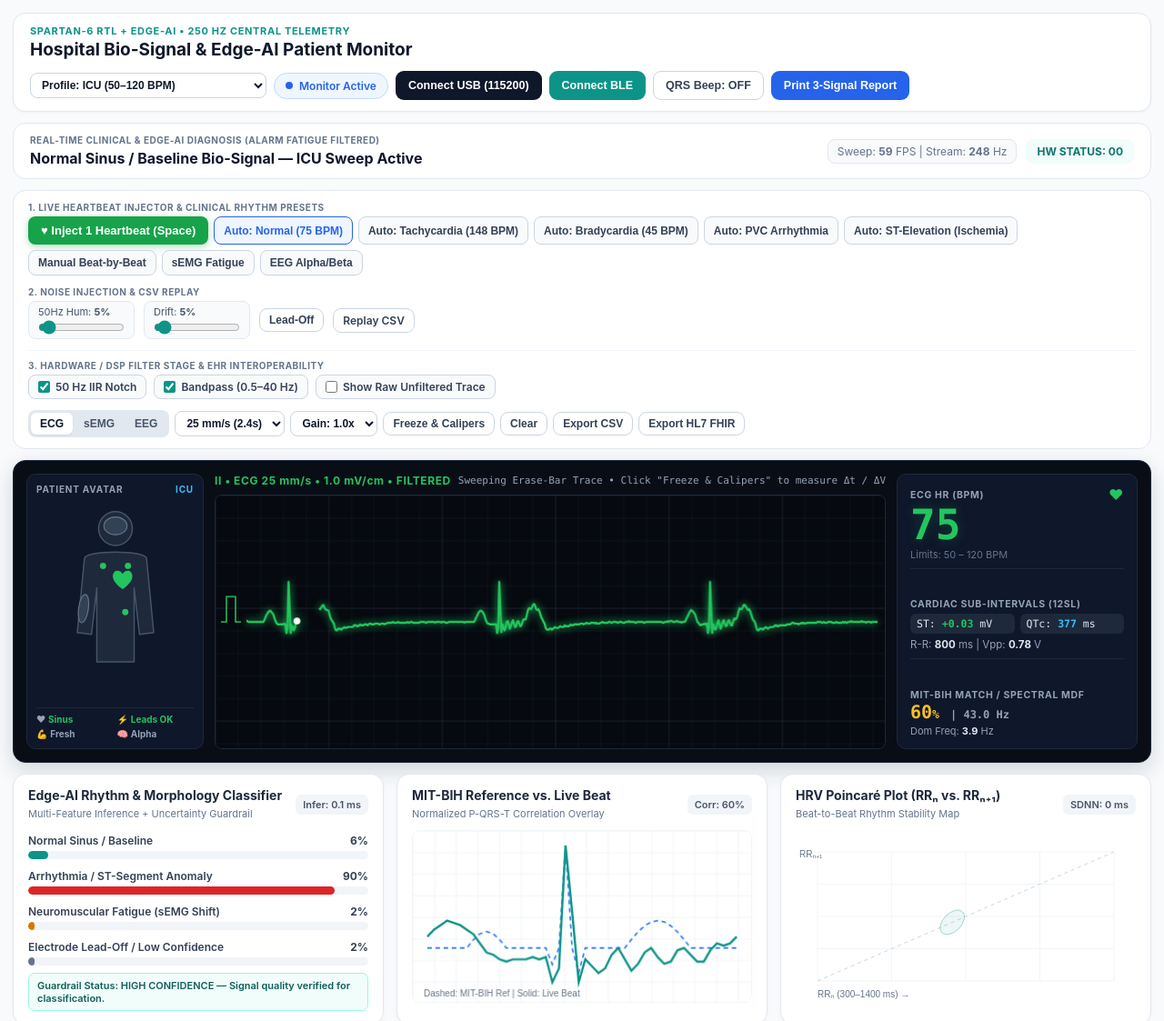
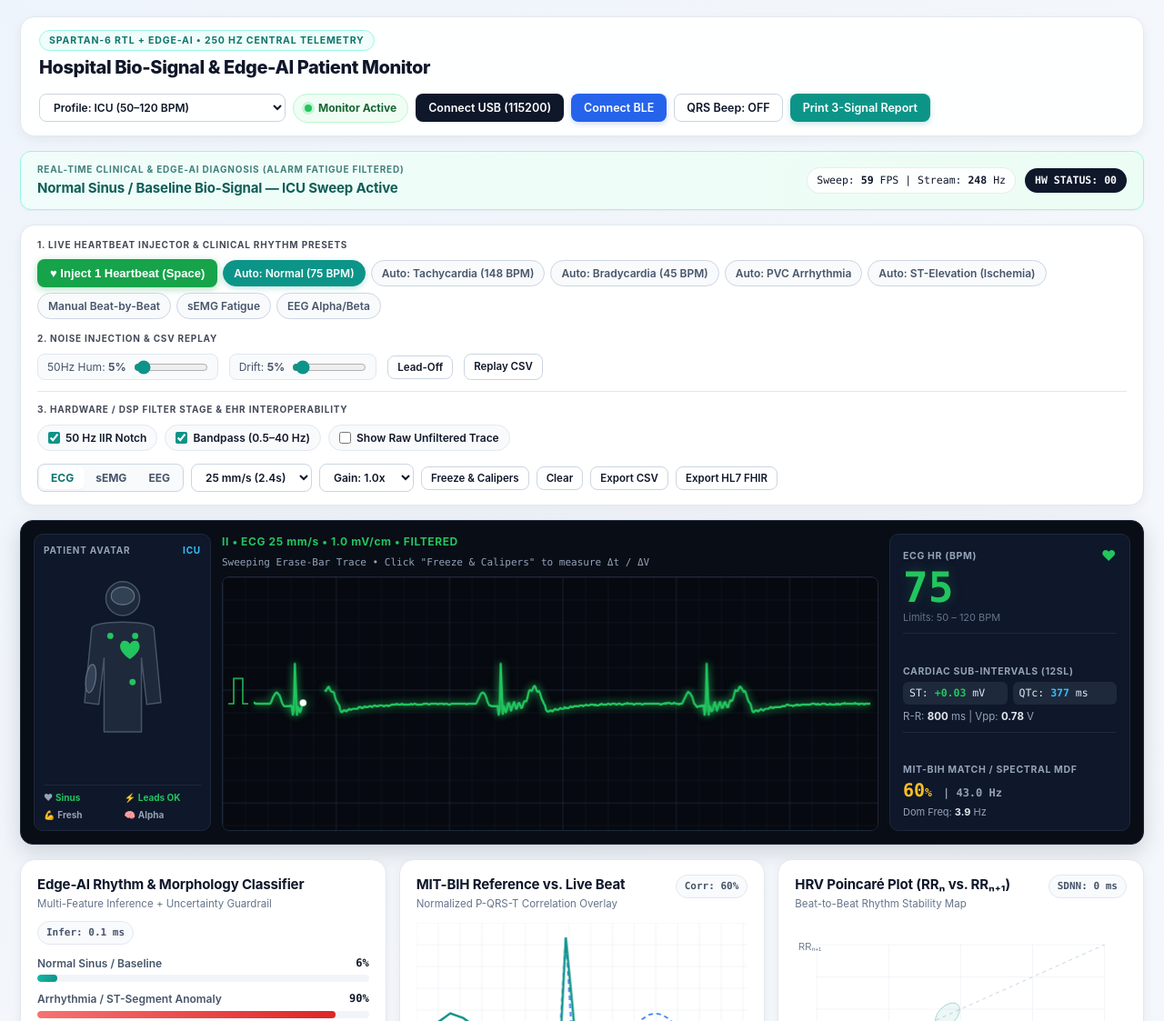
Before and after one commit to amarnathp-07/FPGA-Bio-Analyzer, a plain HTML site: page index.html in a window 1280 px wide. Shown: the top 1123 px of the page at 91% size. Drawn offline with Linux system fonts and the light colour scheme.

```diff
--- a/style.css
+++ b/style.css
@@ -1,71 +1,119 @@
+/* ==========================================================================
+   SPARTAN-6 FPGA + EDGE-AI BIO-SIGNAL MONITOR — CLEAN & CLASSY CLINICAL UI
+   ========================================================================== */
+
+:root {
+  --bg-page: #f4f7fb;
+  --bg-card: #ffffff;
+  --bg-subtle: #f8fafc;
+  --border-light: #e2e8f0;
+  --border-mid: #cbd5e1;
+
+  --text-primary: #0f172a;
+  --text-secondary: #475569;
+  --text-muted: #64748b;
+
+  --accent-teal: #0d9488;
+  --accent-teal-dark: #0f766e;
+  --accent-teal-soft: #f0fdfa;
+
+  --accent-blue: #2563eb;
+  --accent-blue-dark: #1d4ed8;
+  --accent-blue-soft: #eff6ff;
+
+  --accent-amber: #d97706;
+  --accent-amber-soft: #fffbeb;
+
+  --accent-red: #dc2626;
+  --accent-red-dark: #b91c1c;
+  --accent-red-soft: #fef2f2;
+
+  --radius-sm: 8px;
+  --radius-md: 12px;
+  --radius-lg: 16px;
+  --radius-pill: 999px;
+
+  --shadow-xs: 0 1px 2px rgba(15, 23, 42, 0.04);
+  --shadow-sm: 0 4px 12px rgba(15, 23, 42, 0.05);
+  --shadow-md: 0 10px 26px rgba(15, 23, 42, 0.08);
+
+  --font-sans: "Inter", -apple-system, BlinkMacSystemFont, "Segoe UI", Roboto, sans-serif;
+  --font-mono: "JetBrains Mono", ui-monospace, SFMono-Regular, Consolas, monospace;
+}
+
 * {
   box-sizing: border-box;
   margin: 0;
   padding: 0;
 }
 
-:root {
-  --bg: #f8fafc;
-  --surface: #ffffff;
-  --border: #e2e8f0;
-  --text: #0f172a;
-  --muted: #64748b;
-  --teal: #0d9488;
-  --teal-dark: #0f766e;
-  --red: #dc2626;
-  --amber: #d97706;
-  --blue: #2563eb;
-}
-
 body {
-  background-color: var(--bg);
-  color: var(--text);
-  font-family: -apple-system, BlinkMacSystemFont, "Segoe UI", Roboto, sans-serif;
+  font-family: var(--font-sans);
+  background: radial-gradient(circle at top left, #eef4fb 0%, var(--bg-page) 48%, #f1f5f9 100%);
+  color: var(--text-primary);
+  line-height: 1.45;
+  padding: 18px 22px 36px;
   -webkit-font-smoothing: antialiased;
-  padding: 14px;
 }
 
 .app-shell {
-  max-width: 1340px;
+  max-width: 1460px;
   margin: 0 auto;
   display: flex;
   flex-direction: column;
-  gap: 12px;
+  gap: 16px;
 }
 
-/* Header */
+/* ==========================================================================
+   TOP HEADER BAR
+   ========================================================================== */
+
 .topbar {
+  background: rgba(255, 255, 255, 0.92);
+  backdrop-filter: blur(10px);
+  border: 1px solid var(--border-light);
+  border-radius: var(--radius-lg);
+  padding: 14px 20px;
   display: flex;
-  flex-wrap: wrap;
   justify-content: space-between;
   align-items: center;
-  gap: 12px;
-  background: var(--surface);
-  border: 1px solid var(--border);
-  border-radius: 14px;
-  padding: 12px 18px;
-  box-shadow: 0 1px 3px rgba(15, 23, 42, 0.04);
+  flex-wrap: wrap;
+  gap: 14px;
+  box-shadow: var(--shadow-sm);
+}
+
+.brand {
+  display: flex;
+  flex-direction: column;
+  gap: 4px;
 }
 
 .badge {
-  font-size: 11px;
+  display: inline-flex;
+  align-items: center;
+  width: fit-content;
+  font-size: 10.5px;
   font-weight: 700;
-  letter-spacing: 0.06em;
-  color: var(--teal);
-  display: block;
-  margin-bottom: 2px;
+  letter-spacing: 0.08em;
+  text-transform: uppercase;
+  color: var(--accent-teal-dark);
+  background: var(--accent-teal-soft);
+  border: 1px solid #99f6e4;
+  padding: 3px 10px;
+  border-radius: var(--radius-pill);
 }
 
-h1 {
-  font-size: 19px;
-  font-weight: 700;
-  color: var(--text);
+.brand h1 {
+  font-size: 20px;
+  font-weight: 800;
+  letter-spacing: -0.02em;
+  color: var(--text-primary);
 }
 
 .conn-controls {
   display: flex;
+  align-items: center;
   flex-wrap: wrap;
-  align-items: center;
   gap: 8px;
 }
 
@@ -74,117 +122,211 @@ h1 {
   align-items: center;
   gap: 7px;
   padding: 6px 12px;
-  border-radius: 999px;
+  border-radius: var(--radius-pill);
   font-size: 12px;
-  font-weight: 600;
-  border: 1px solid var(--border);
+  font-weight: 700;
+  border: 1px solid var(--border-light);
+  background: var(--bg-subtle);
+  color: var(--text-secondary);
 }
 
-.status-pill.offline { background: #f1f5f9; color: var(--muted); }
-.status-pill.connected { background: #ecfdf5; color: #059669; border-color: #a7f3d0; }
-.status-pill.demo { background: #eff6ff; color: var(--blue); border-color: #bfdbfe; }
-
-.dot {
+.status-pill .dot {
   width: 8px;
   height: 8px;
   border-radius: 50%;
-  background: currentColor;
+  background: #22c55e;
+  box-shadow: 0 0 0 3px rgba(34, 197, 94, 0.2);
 }
 
-/* Buttons */
+.status-pill.demo {
+  background: #f0fdf4;
+  border-color: #bbf7d0;
+  color: #166534;
+}
+
+.status-pill.connected {
+  background: var(--accent-blue-soft);
+  border-color: #bfdbfe;
+  color: var(--accent-blue-dark);
+}
+
+.status-pill.connected .dot {
+  background: var(--accent-blue);
+  box-shadow: 0 0 0 3px rgba(37, 99, 235, 0.2);
+}
+
+/* ==========================================================================
+   BUTTONS, SELECTS & PILL CONTROLS
+   ========================================================================== */
+
 .btn {
-  padding: 8px 13px;
-  border-radius: 9px;
+  display: inline-flex;
+  align-items: center;
+  justify-content: center;
+  gap: 6px;
+  padding: 7px 13px;
+  border-radius: var(--radius-sm);
+  font-family: inherit;
   font-size: 12.5px;
   font-weight: 600;
   cursor: pointer;
   border: 1px solid transparent;
-  transition: all 0.15s ease;
+  transition: all 0.16s ease;
+  user-select: none;
 }
 
-.btn-sm { padding: 5px 10px; font-size: 12px; }
-.btn-primary { background: var(--teal); color: #fff; }
-.btn-primary:hover { background: var(--teal-dark); }
-.btn-dark { background: #0f172a; color: #fff; }
-.btn-dark:hover { background: #1e293b; }
-.btn-accent { background: var(--blue); color: #fff; }
-.btn-accent:hover { background: #1d4ed8; }
-.btn-danger { background: var(--red); color: #fff; }
-.btn-outline { background: #fff; color: #334155; border-color: #cbd5e1; }
-.btn-outline:hover { background: #f1f5f9; }
-.btn-outline.active { background: #fef3c7; border-color: #f59e0b; color: #92400e; }
-.file-btn { display: inline-flex; align-items: center; }
+.btn:active {
+  transform: translateY(1px);
+}
 
-/* Alert Banner */
+.btn-sm {
+  padding: 5px 10px;
+  font-size: 11.5px;
+}
+
+.btn-dark {
+  background: #0f172a;
+  color: #ffffff;
+  box-shadow: var(--shadow-xs);
+}
+.btn-dark:hover {
+  background: #1e293b;
+}
+
+.btn-primary {
+  background: var(--accent-blue);
+  color: #ffffff;
+  box-shadow: 0 2px 6px rgba(37, 99, 235, 0.24);
+}
+.btn-primary:hover {
+  background: var(--accent-blue-dark);
+}
+
+.btn-accent {
+  background: var(--accent-teal);
+  color: #ffffff;
+  box-shadow: 0 2px 6px rgba(13, 148, 136, 0.24);
+}
+.btn-accent:hover {
+  background: var(--accent-teal-dark);
+}
+
+.btn-outline {
+  background: #ffffff;
+  color: var(--text-primary);
+  border-color: var(--border-mid);
+}
+.btn-outline:hover {
+  background: var(--bg-subtle);
+  border-color: #94a3b8;
+}
+.btn-outline.active {
+  background: var(--accent-teal-soft);
+  border-color: var(--accent-teal);
+  color: var(--accent-teal-dark);
+}
+
+.select-pill {
+  padding: 6px 11px;
+  border-radius: var(--radius-sm);
+  border: 1px solid var(--border-mid);
+  background: #ffffff;
+  color: var(--text-primary);
+  font-family: inherit;
+  font-size: 12px;
+  font-weight: 600;
+  cursor: pointer;
+  outline: none;
+  transition: border-color 0.15s ease, box-shadow 0.15s ease;
+}
+
+.select-pill:focus {
+  border-color: var(--accent-teal);
+  box-shadow: 0 0 0 3px rgba(13, 148, 136, 0.14);
+}
+
+/* ==========================================================================
+   ALERT DIAGNOSTIC BANNER
+   ========================================================================== */
+
 .alert-banner {
+  border-radius: var(--radius-md);
+  padding: 12px 18px;
   display: flex;
-  flex-wrap: wrap;
   justify-content: space-between;
   align-items: center;
+  flex-wrap: wrap;
   gap: 12px;
-  padding: 12px 18px;
-  border-radius: 14px;
-  border: 1px solid var(--border);
-  background: var(--surface);
-  transition: all 0.15s ease;
+  border: 1px solid;
+  box-shadow: var(--shadow-xs);
+  transition: background 0.25s ease, border-color 0.25s ease;
+}
+
+.alert-banner.normal {
+  background: linear-gradient(90deg, #f0fdfa 0%, #ecfdf5 100%);
+  border-color: #99f6e4;
+  color: #115e59;
 }
 
 .alert-banner.danger {
-  background: #fef2f2;
+  background: linear-gradient(90deg, #fef2f2 0%, #fff1f2 100%);
   border-color: #fecaca;
+  color: #991b1b;
 }
 
 .micro-label {
+  display: block;
   font-size: 10px;
   font-weight: 700;
-  letter-spacing: 0.05em;
-  color: var(--muted);
-  display: block;
-  margin-bottom: 4px;
+  letter-spacing: 0.08em;
+  text-transform: uppercase;
+  opacity: 0.78;
+  margin-bottom: 3px;
 }
 
 .alert-title {
-  font-size: 16px;
+  font-size: 15px;
   font-weight: 700;
+  letter-spacing: -0.01em;
 }
-
-.alert-banner.danger .alert-title { color: var(--red); }
 
 .alert-right {
   display: flex;
   align-items: center;
   gap: 10px;
+  flex-wrap: wrap;
 }
 
 .latency-chip {
-  font-size: 12px;
-  color: var(--muted);
-  background: #f8fafc;
+  font-family: var(--font-mono);
+  font-size: 11.5px;
+  background: rgba(255, 255, 255, 0.85);
+  border: 1px solid rgba(15, 23, 42, 0.08);
   padding: 5px 10px;
-  border-radius: 8px;
-  border: 1px solid var(--border);
+  border-radius: var(--radius-pill);
+  color: var(--text-primary);
 }
 
 .code-badge {
-  padding: 6px 12px;
-  border-radius: 8px;
-  font-size: 12px;
+  font-family: var(--font-mono);
+  font-size: 11.5px;
   font-weight: 700;
-  background: #f0fdfa;
-  color: var(--teal-dark);
+  padding: 5px 11px;
+  border-radius: var(--radius-pill);
+  background: #0f172a;
+  color: #f8fafc;
 }
 
-.alert-banner.danger .code-badge {
-  background: #fee2e2;
-  color: #b91c1c;
-}
+/* ==========================================================================
+   CONTROL STUDIO PANEL (PRESETS, NOISE, DSP FILTERS)
+   ========================================================================== */
 
-/* Studio Panel */
 .studio-panel {
-  background: var(--surface);
-  border: 1px solid var(--border);
-  border-radius: 14px;
-  padding: 12px 16px;
+  background: var(--bg-card);
+  border: 1px solid var(--border-light);
+  border-radius: var(--radius-lg);
+  padding: 14px 18px;
+  box-shadow: var(--shadow-sm);
   display: flex;
   flex-direction: column;
   gap: 12px;
@@ -192,62 +334,79 @@ h1 {
 
 .studio-row {
   display: flex;
-  flex-wrap: wrap;
   justify-content: space-between;
   align-items: flex-end;
-  gap: 12px;
+  flex-wrap: wrap;
+  gap: 14px;
 }
 
 .dsp-row {
-  padding-top: 10px;
-  border-top: 1px solid #f1f5f9;
+  border-top: 1px solid var(--border-light);
+  padding-top: 12px;
+  align-items: center;
+}
+
+.studio-group {
+  display: flex;
+  flex-direction: column;
+  gap: 6px;
 }
 
 .preset-btns {
   display: flex;
   flex-wrap: wrap;
   gap: 6px;
+  align-items: center;
 }
 
 .preset-btn {
-  padding: 6px 10px;
+  padding: 6px 11px;
+  border-radius: var(--radius-pill);
+  border: 1px solid var(--border-mid);
+  background: var(--bg-subtle);
+  color: var(--text-secondary);
+  font-family: inherit;
   font-size: 12px;
   font-weight: 600;
-  border-radius: 8px;
-  border: 1px solid #cbd5e1;
-  background: #f8fafc;
-  color: #334155;
   cursor: pointer;
+  transition: all 0.15s ease;
+}
+
+.preset-btn:hover {
+  background: #ffffff;
+  border-color: var(--accent-teal);
+  color: var(--text-primary);
 }
 
 .preset-btn.active {
-  background: #eff6ff;
-  border-color: var(--blue);
-  color: var(--blue);
+  background: var(--accent-teal);
+  border-color: var(--accent-teal);
+  color: #ffffff;
+  box-shadow: 0 2px 6px rgba(13, 148, 136, 0.25);
 }
 
 .slider-row {
   display: flex;
+  align-items: center;
   flex-wrap: wrap;
-  align-items: center;
-  gap: 10px;
+  gap: 12px;
 }
 
 .slider-item {
-  display: flex;
-  flex-direction: column;
-  gap: 2px;
-  font-size: 11px;
-  color: #475569;
-  background: #f8fafc;
-  border: 1px solid var(--border);
-  padding: 4px 10px;
-  border-radius: 8px;
+  display: inline-flex;
+  align-items: center;
+  gap: 8px;
+  font-size: 12px;
+  color: var(--text-secondary);
+  background: var(--bg-subtle);
+  border: 1px solid var(--border-light);
+  padding: 5px 10px;
+  border-radius: var(--radius-sm);
 }
 
 .slider-item input[type="range"] {
-  width: 95px;
-  accent-color: var(--teal);
+  width: 82px;
+  accent-color: var(--accent-teal);
   cursor: pointer;
 }
 
@@ -261,169 +420,124 @@ h1 {
   display: inline-flex;
   align-items: center;
   gap: 6px;
+  padding: 5px 11px;
+  border-radius: var(--radius-pill);
+  background: var(--bg-subtle);
+  border: 1px solid var(--border-light);
   font-size: 12px;
   font-weight: 600;
-  color: #334155;
-  background: #f8fafc;
-  border: 1px solid #cbd5e1;
-  padding: 5px 10px;
-  border-radius: 8px;
+  color: var(--text-primary);
   cursor: pointer;
+  transition: border-color 0.15s ease, background 0.15s ease;
 }
 
-.chk-pill input {
-  accent-color: var(--teal);
+.chk-pill:hover {
+  border-color: var(--accent-teal);
+  background: var(--accent-teal-soft);
+}
+
+.chk-pill input[type="checkbox"] {
+  accent-color: var(--accent-teal);
+  cursor: pointer;
 }
 
 .tool-group {
   display: flex;
+  align-items: center;
   flex-wrap: wrap;
-  align-items: center;
-  gap: 6px;
+  gap: 8px;
 }
 
 .segmented-control {
   display: inline-flex;
-  background: #e2e8f0;
-  padding: 3px;
-  border-radius: 8px;
-  gap: 2px;
+  background: var(--bg-subtle);
+  border: 1px solid var(--border-mid);
+  border-radius: var(--radius-sm);
+  padding: 2px;
 }
 
 .seg-btn {
+  padding: 5px 12px;
   border: none;
-  padding: 5px 10px;
+  background: transparent;
+  color: var(--text-secondary);
+  font-family: inherit;
+  font-size: 12px;
+  font-weight: 700;
   border-radius: 6px;
-  font-size: 12px;
-  font-weight: 600;
-  color: #475569;
-  background: transparent;
   cursor: pointer;
+  transition: all 0.15s ease;
 }
 
 .seg-btn.active {
-  background: #fff;
-  color: var(--text);
-  box-shadow: 0 1px 2px rgba(0,0,0,0.08);
+  background: #ffffff;
+  color: var(--accent-teal-dark);
+  box-shadow: var(--shadow-xs);
 }
 
-.select-pill {
-  font-size: 12px;
-  font-weight: 600;
-  color: var(--text);
-  background: #fff;
-  border: 1px solid #cbd5e1;
-  padding: 5px 8px;
-  border-radius: 8px;
-  cursor: pointer;
+/* ==========================================================================
+   CARDS & ANALYTICS SECTIONS
+   ========================================================================== */
+
+.card {
+  background: var(--bg-card);
+  border: 1px solid var(--border-light);
+  border-radius: var(--radius-lg);
+  padding: 16px 18px;
+  box-shadow: var(--shadow-sm);
+  transition: box-shadow 0.2s ease, border-color 0.2s ease;
 }
 
-/* KPI Grid */
-.kpi-grid {
-  display: grid;
-  grid-template-columns: repeat(auto-fit, minmax(150px, 1fr));
-  gap: 10px;
-}
-
-.kpi-card {
-  background: var(--surface);
-  border: 1px solid var(--border);
-  border-radius: 12px;
-  padding: 10px 14px;
-  box-shadow: 0 1px 2px rgba(15, 23, 42, 0.03);
-}
-
-.kpi-val {
-  font-size: 21px;
-  font-weight: 700;
-  color: var(--text);
-}
-
-.kpi-val small {
-  font-size: 12px;
-  font-weight: 500;
-  color: var(--muted);
-}
-
-/* Cards & Canvases */
-.card {
-  background: var(--surface);
-  border: 1px solid var(--border);
-  border-radius: 14px;
-  padding: 14px 16px;
-  box-shadow: 0 2px 6px rgba(15, 23, 42, 0.03);
+.card:hover {
+  border-color: var(--border-mid);
+  box-shadow: var(--shadow-md);
 }
 
 .card-header {
   display: flex;
   justify-content: space-between;
-  align-items: center;
-  margin-bottom: 10px;
+  align-items: flex-start;
+  gap: 10px;
+  margin-bottom: 12px;
+  flex-wrap: wrap;
 }
 
 .card-header h2 {
-  font-size: 14px;
+  font-size: 15px;
   font-weight: 700;
-  color: #1e293b;
+  color: var(--text-primary);
+  letter-spacing: -0.01em;
 }
 
 .subtext {
-  font-size: 11px;
-  color: var(--muted);
+  display: block;
+  font-size: 11.5px;
+  color: var(--text-muted);
+  margin-top: 2px;
 }
 
 .badge-soft {
+  font-family: var(--font-mono);
   font-size: 11px;
-  font-weight: 600;
-  background: #f1f5f9;
-  color: #475569;
-  padding: 4px 8px;
-  border-radius: 6px;
+  font-weight: 700;
+  padding: 4px 9px;
+  border-radius: var(--radius-pill);
+  background: var(--bg-subtle);
+  border: 1px solid var(--border-light);
+  color: var(--text-secondary);
 }
 
-.legend {
-  display: flex;
-  gap: 12px;
-  font-size: 11px;
-  color: var(--muted);
-  font-weight: 600;
-}
-
-.leg-item { display: inline-flex; align-items: center; gap: 5px; }
-.swatch { width: 12px; height: 3px; display: inline-block; border-radius: 2px; }
-.swatch.teal { background: var(--teal); }
-.swatch.gray { background: #94a3b8; }
-.swatch.red { background: var(--red); }
-
-#scopeCanvas {
-  width: 100%;
-  height: 240px;
-  display: block;
-  border-radius: 8px;
-  border: 1px solid #f1f5f9;
-  cursor: crosshair;
-}
-
-.dual-grid {
-  display: grid;
-  grid-template-columns: repeat(auto-fit, minmax(420px, 1fr));
-  gap: 12px;
-}
-
-#fftCanvas, #waterfallCanvas, #morphCanvas {
-  width: 100%;
-  height: 190px;
-  display: block;
-  border-radius: 8px;
-  border: 1px solid #f1f5f9;
-}
-
-/* Edge-AI Bars */
+/* Edge-AI Probability Bars */
 .ai-bars {
   display: flex;
   flex-direction: column;
-  gap: 11px;
-  padding-top: 4px;
+  gap: 10px;
+}
+
+.ai-bar-row {
+  display: flex;
+  flex-direction: column;
+  gap: 4px;
 }
 
 .ai-bar-label {
@@ -431,54 +545,96 @@ h1 {
   justify-content: space-between;
   font-size: 12px;
   font-weight: 600;
-  color: #334155;
-  margin-bottom: 4px;
+  color: var(--text-secondary);
+}
+
+.ai-bar-label strong {
+  font-family: var(--font-mono);
+  color: var(--text-primary);
 }
 
 .progress-track {
   width: 100%;
-  height: 9px;
+  height: 8px;
   background: #f1f5f9;
-  border-radius: 999px;
+  border-radius: var(--radius-pill);
   overflow: hidden;
 }
 
 .progress-fill {
   height: 100%;
-  border-radius: 999px;
-  transition: width 0.2s ease;
+  border-radius: var(--radius-pill);
+  transition: width 0.25s ease;
 }
 
-.progress-fill.teal { background: var(--teal); }
-.progress-fill.red { background: var(--red); }
-.progress-fill.amber { background: var(--amber); }
-.progress-fill.slate { background: #64748b; }
+.progress-fill.teal { background: linear-gradient(90deg, #14b8a6, #0d9488); }
+.progress-fill.red { background: linear-gradient(90deg, #f87171, #dc2626); }
+.progress-fill.amber { background: linear-gradient(90deg, #fbbf24, #d97706); }
+.progress-fill.slate { background: linear-gradient(90deg, #94a3b8, #475569); }
 
-/* Event Log */
-.event-log {
-  max-height: 130px;
-  overflow-y: auto;
-  font-family: ui-monospace, Consolas, monospace;
-  font-size: 12px;
-  background: #f8fafc;
-  border: 1px solid var(--border);
-  border-radius: 8px;
-  padding: 8px 12px;
+/* Dual Spectral Grid */
+.dual-grid {
+  display: grid;
+  grid-template-columns: repeat(2, minmax(0, 1fr));
+  gap: 14px;
 }
 
-.log-empty { color: var(--muted); }
+.dual-grid > .card {
+  min-width: 0;
+  overflow: hidden;
+}
+
+#fftCanvas, #waterfallCanvas {
+  width: 100% !important;
+  height: 185px !important;
+  display: block;
+  border-radius: var(--radius-sm);
+  border: 1px solid var(--border-light);
+}
+
+@media (max-width: 960px) {
+  .dual-grid {
+    grid-template-columns: 1fr;
+  }
+}
+
+/* ==========================================================================
+   ANOMALY EVENT LOG
+   ========================================================================== */
+
+.event-log {
+  max-height: 185px;
+  overflow-y: auto;
+  display: flex;
+  flex-direction: column;
+  gap: 6px;
+}
+
+.log-empty {
+  font-size: 12.5px;
+  color: var(--text-muted);
+  background: var(--bg-subtle);
+  border: 1px dashed var(--border-mid);
+  border-radius: var(--radius-sm);
+  padding: 12px 14px;
+  text-align: center;
+}
+
 .log-row {
-  padding: 4px 0;
-  border-bottom: 1px solid #e2e8f0;
   display: flex;
   justify-content: space-between;
+  align-items: center;
+  flex-wrap: wrap;
+  gap: 8px;
+  padding: 8px 12px;
+  border-radius: var(--radius-sm);
+  background: var(--accent-red-soft);
+  border: 1px solid #fecaca;
+  font-size: 12px;
+  font-family: var(--font-mono);
 }
-.log-row:last-child { border-bottom: none; }
-.log-tag-err { color: var(--red); font-weight: 700; }
 
-/* Printable Clinical Report Mode */
-@media print {
-  body { background: #fff; padding: 0; }
-  .no-print, .conn-controls, .studio-panel { display: none !important; }
-  .card, .alert-banner, .topbar { box-shadow: none; border: 1px solid #cbd5e1; break-inside: avoid; }
+.log-tag-err {
+  font-weight: 700;
+  color: var(--accent-red-dark);
 }
```
